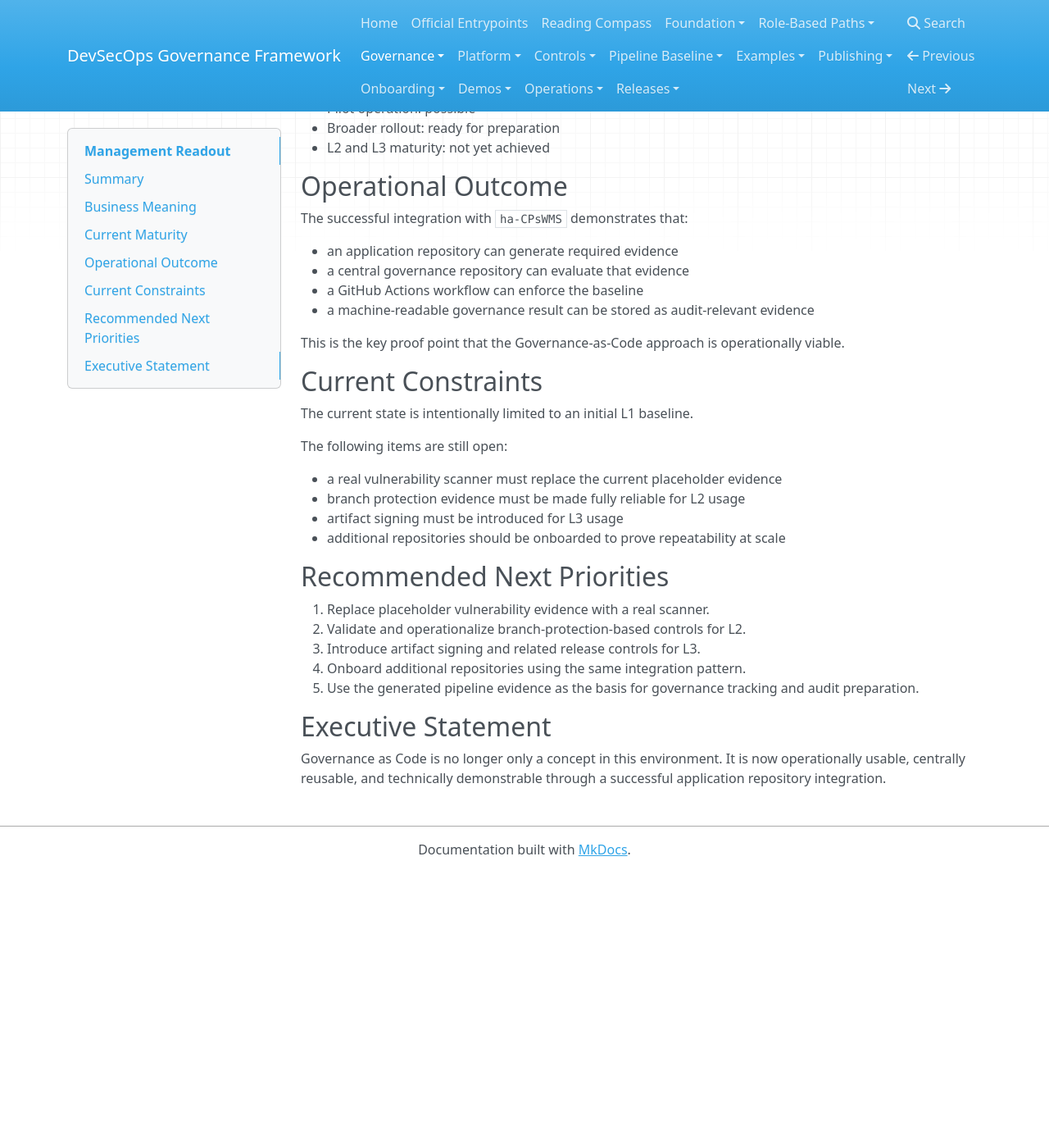
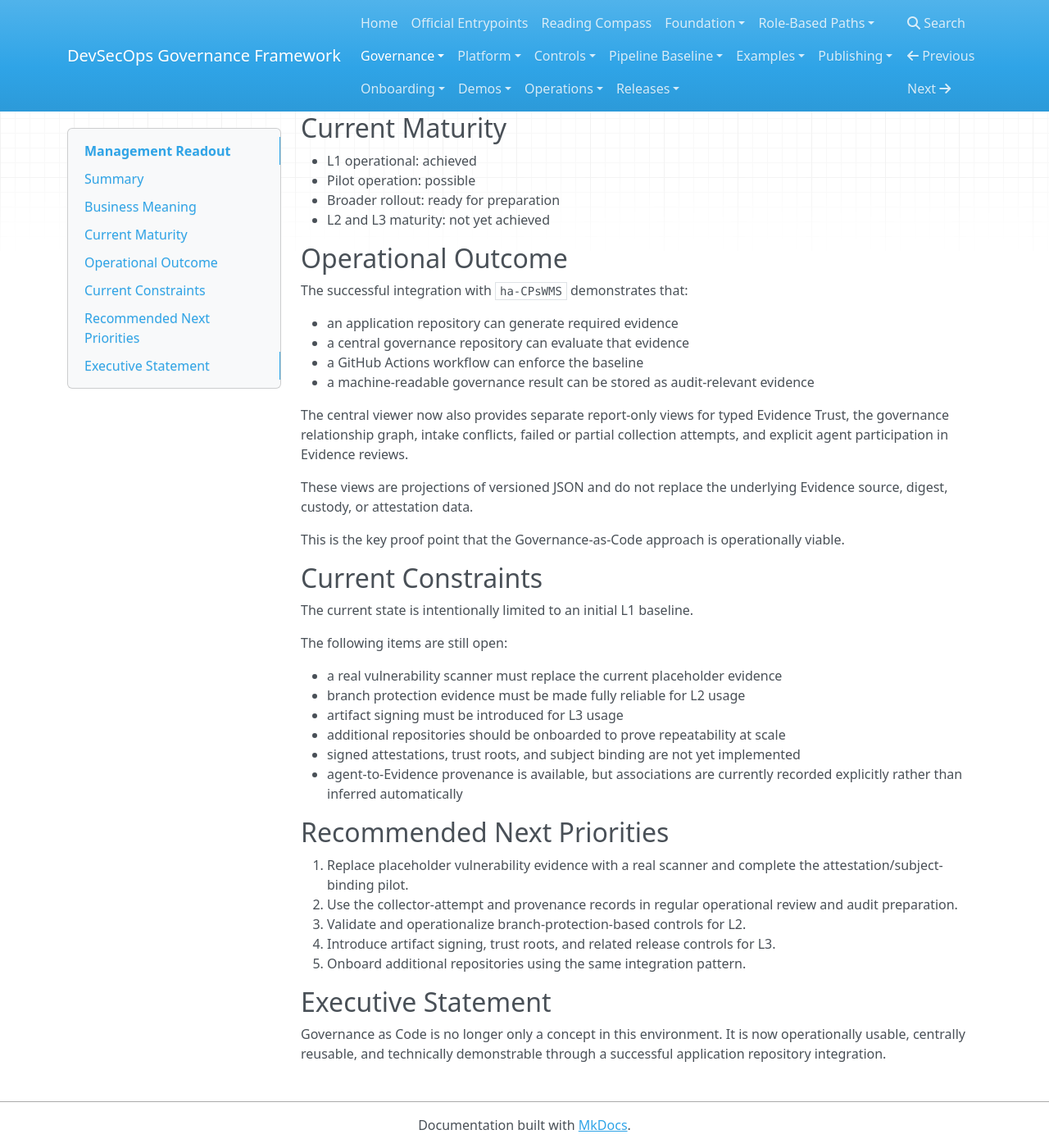
Before and after one commit to joku-dev/devsecops-governance-framework, an MkDocs documentation site: the page built from docs/governance/MANAGEMENT_READOUT.md, in a window 1280 px wide and 1400 px high, scrolled down 770 px. Shown: the whole window at 82% size. Built offline with MkDocs 1.6.1, drawn with Linux system fonts in a browser that asks for light colours; nearby versions of some CDN libraries; before the commit the page ends 1834 px from its top, so only the background shows below that; some of the changed text lies outside the part shown.

Commit message:
Update management readout for current hardening

```diff
--- a/docs/governance/MANAGEMENT_READOUT.md
+++ b/docs/governance/MANAGEMENT_READOUT.md
@@ -11,6 +11,10 @@ The governance check runs automatically through GitHub Actions and produces mach
 An end-to-end proof has been successfully completed: artifact evidence, SBOM evidence, vulnerability evidence, and pipeline evidence were generated and evaluated by the central governance baseline.
 
 This establishes a credible L1 minimum operational state for Governance as Code.
+
+The current `main` line is green and includes the governance intelligence graph,
+append-only evidence intake protection, persisted failed collection attempts,
+explicit agent-to-evidence provenance, and a pinned validation toolchain.
 
 ## Business Meaning
 
@@ -40,6 +44,14 @@ The successful integration with `ha-CPsWMS` demonstrates that:
 - a GitHub Actions workflow can enforce the baseline
 - a machine-readable governance result can be stored as audit-relevant evidence
 
+The central viewer now also provides separate report-only views for typed
+Evidence Trust, the governance relationship graph, intake conflicts, failed or
+partial collection attempts, and explicit agent participation in Evidence
+reviews.
+
+These views are projections of versioned JSON and do not replace the underlying
+Evidence source, digest, custody, or attestation data.
+
 This is the key proof point that the Governance-as-Code approach is operationally viable.
 
 ## Current Constraints
@@ -52,14 +64,19 @@ The following items are still open:
 - branch protection evidence must be made fully reliable for L2 usage
 - artifact signing must be introduced for L3 usage
 - additional repositories should be onboarded to prove repeatability at scale
+- signed attestations, trust roots, and subject binding are not yet implemented
+- agent-to-Evidence provenance is available, but associations are currently
+  recorded explicitly rather than inferred automatically
 
 ## Recommended Next Priorities
 
-1. Replace placeholder vulnerability evidence with a real scanner.
-2. Validate and operationalize branch-protection-based controls for L2.
-3. Introduce artifact signing and related release controls for L3.
-4. Onboard additional repositories using the same integration pattern.
-5. Use the generated pipeline evidence as the basis for governance tracking and audit preparation.
+1. Replace placeholder vulnerability evidence with a real scanner and complete
+   the attestation/subject-binding pilot.
+2. Use the collector-attempt and provenance records in regular operational
+   review and audit preparation.
+3. Validate and operationalize branch-protection-based controls for L2.
+4. Introduce artifact signing, trust roots, and related release controls for L3.
+5. Onboard additional repositories using the same integration pattern.
 
 ## Executive Statement
 
```
